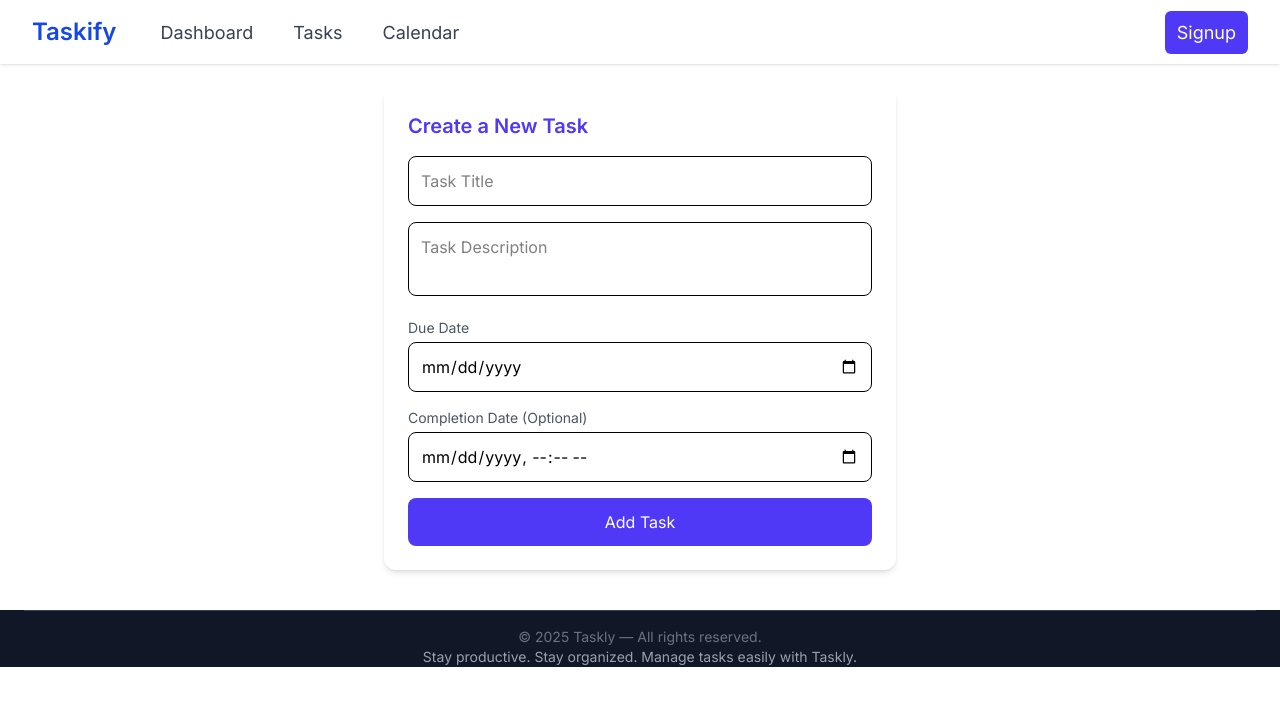
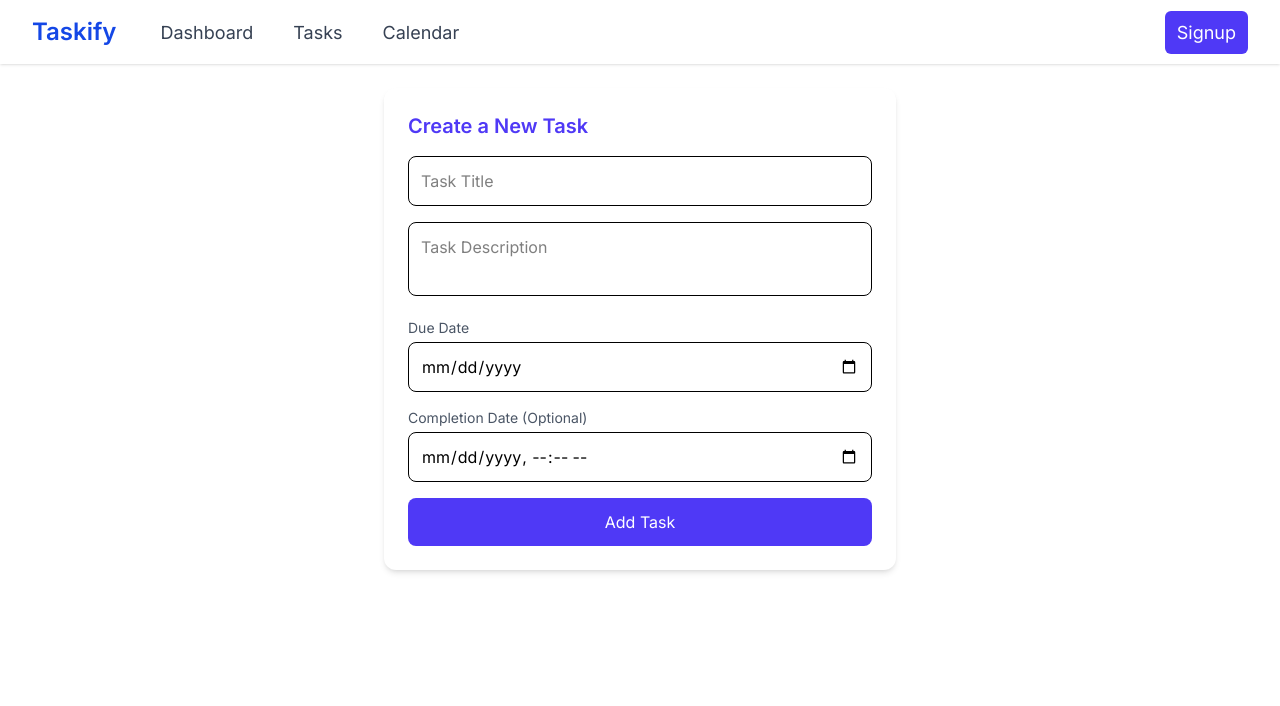
Before and after one commit to Mounesh-v/Taskify-frontend, a React (Vite) app: page /add in a window 1280 px wide. Shown: the top 706 px of the page. Built offline with nearby package versions, Linux system fonts and the light colour scheme.

Commit message:
Remove footer

```diff
--- a/src/Component/AddTask.jsx
+++ b/src/Component/AddTask.jsx
@@ -36,7 +36,7 @@ const AddTask = () => {
     }
 
     try {
-      const res = await fetch("https://taskify-ubrv.onrender.com/api/task/add", {
+      const res = await fetch("http://localhost:3000/api/task/add", {
         method: "POST",
         headers: {
           "Content-Type": "application/json",
--- a/src/Component/Dashboard .jsx
+++ b/src/Component/Dashboard .jsx
@@ -12,7 +12,7 @@ const Dashboard = () => {
 
   const fetchTasks = async () => {
     try {
-      const res = await fetch("https://taskify-ubrv.onrender.com/api/task/my-tasks", {
+      const res = await fetch("http://localhost:3000/api/task/my-tasks", {
         method: "GET",
         headers: { Authorization: `Bearer ${token}` },
       });
@@ -46,7 +46,7 @@ const Dashboard = () => {
   const handleComplete = async (taskId) => {
     try {
       const res = await fetch(
-        `https://taskify-ubrv.onrender.com/api/task/complete/${taskId}`,
+        `http://localhost:3000/api/task/complete/${taskId}`,
         {
           method: "PUT",
           headers: {
--- a/src/Component/Footer.jsx
+++ /dev/null
@@ -1,19 +0,0 @@
-import React from "react";
-import { Link } from "react-router-dom";
-
-export default function Footer() {
-  return (
-    <footer className=" text-gray-300 font-dispaly py- mt-0">
-      <div className="max-w-7xl bg-gray-900 mx-auto px-6">
-        {/* Bottom */}
-        <div className="mt-10 border-t border-gray-700 pt-4 text-center text-sm text-gray-500">
-          © {new Date().getFullYear()} Taskly — All rights reserved.
-          <p className="text-sm text-gray-400">
-              Stay productive. Stay organized.
-              Manage tasks easily with Taskly.
-            </p>
-        </div>
-      </div>
-    </footer>
-  );
-}
--- a/src/Component/Task.jsx
+++ b/src/Component/Task.jsx
@@ -19,7 +19,7 @@ const Task = () => {
 
   const fetchTasks = async () => {
     try {
-      const res = await fetch("https://taskify-ubrv.onrender.com/api/task/my-tasks", {
+      const res = await fetch("http://localhost:3000/api/task/my-tasks", {
         method: "GET",
         headers: { Authorization: `Bearer ${token}` },
       });
@@ -49,7 +49,7 @@ const Task = () => {
   const handleComplete = async (taskId) => {
     try {
       const res = await fetch(
-        `https://taskify-ubrv.onrender.com/api/task/complete/${taskId}`,
+        `http://localhost:3000/api/task/complete/${taskId}`,
         {
           method: "PUT",
           headers: {
@@ -78,7 +78,7 @@ const Task = () => {
   const handleDelete = async (taskId) => {
     try {
       const res = await fetch(
-        `https://taskify-ubrv.onrender.com/api/task/delete/${taskId}`,
+        `http://localhost:3000/api/task/delete/${taskId}`,
         {
           method: "DELETE",
           headers: {
--- a/src/Home/Home.jsx
+++ b/src/Home/Home.jsx
@@ -10,7 +10,6 @@ import { Routes, Route } from "react-router-dom";
 import AddTask from "../Component/AddTask";
 import { ToastContainer } from "react-toastify";
 import "react-toastify/dist/ReactToastify.css";
-import Footer from "../Component/Footer";
 
 const Home = () => {
   return (
@@ -39,7 +38,6 @@ const Home = () => {
           }
         />
       </Routes>
-      <Footer/>
     </>
   );
 };
--- a/src/User/Login.jsx
+++ b/src/User/Login.jsx
@@ -18,7 +18,7 @@ const Login = () => {
   const handleLogin = async () => {
     try {
       const res = await axios.post(
-        "https://taskify-ubrv.onrender.com/api/user/login",
+        "http://localhost:3000/api/user/login",
         form
       );
       localStorage.setItem(
--- a/src/User/Signup.jsx
+++ b/src/User/Signup.jsx
@@ -20,7 +20,7 @@ const Signup = () => {
   const handleSubmit = async () => {
     try {
       const res = await axios.post(
-        "https://taskify-ubrv.onrender.com/api/user/signup",
+        "http://localhost:3000/api/user/signup",
         form
       );
 
```
